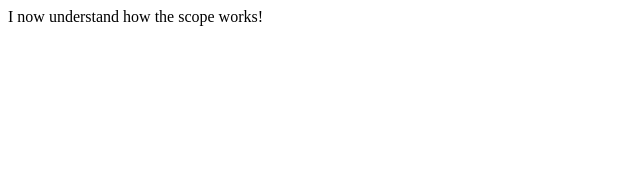
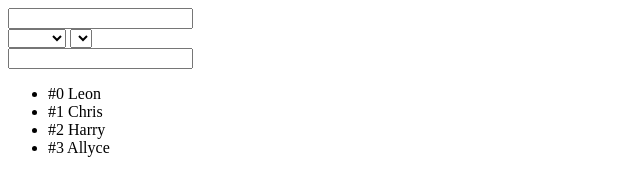
Before and after one commit to gpavey/angular_scope, a plain HTML site: page index.html in a window 1280 px wide. Shown: the whole page, without its empty margins (0-640 px from the left). Drawn offline with Linux system fonts and the light colour scheme.

Commit message:
added filtering

```diff
--- a/app/controller/main_controller.js
+++ b/app/controller/main_controller.js
@@ -1,3 +1,45 @@
 app.controller("MainController", function($scope){
-    $scope.understand = "I now understand how the scope works!"
-})
+  $scope.selectedPerson = 0;
+  $scope.selectedGenre = null;
+  $scope.people = [
+    {
+      id: 0,
+      name: 'Leon',
+      music: [
+        'Rock',
+        'Metal',
+        'Dubstep',
+        'Electro'
+      ]
+    },
+    {
+      id: 1,
+      name: 'Chris',
+      music: [
+        'Indie',
+        'Drumstep',
+        'Dubstep',
+        'Electro'
+      ]
+    },
+    {
+      id: 2,
+      name: 'Harry',
+      music: [
+        'Rock',
+        'Metal',
+        'Thrash Metal',
+        'Heavy Metal'
+      ]
+    },
+    {
+      id: 3,
+      name: 'Allyce',
+      music: [
+        'Pop',
+        'RnB',
+        'Hip Hop'
+      ]
+    }
+  ];
+});
--- a/index.html
+++ b/index.html
@@ -7,8 +7,25 @@
 
   </head>
   <body>
-    <div id='content' ng-app='myApp' ng-controller='MainController'>
-      {{understand}}
+    <div class='content' ng-app='myApp' ng-controller='MainController'>
+      <!-- binding -->
+      <div>
+      <input type='text' ng-model='inputValue' />
+        {{inputValue}}
+      </div>
+      <div>
+        <select ng-model='selectedPerson' ng-options='opt.name for opt in people'></select>
+        <select ng-model='selectedGenre'>
+          <option ng-repeat='label in people[selectedPerson.id].music'>{{label}}</option>
+        </select>
+      </div>
+      <!-- filtering data -->
+      <div>
+        <input type='text' ng-model='searchText' />
+        <ul>
+            <li ng-repeat='person in people | filter:searchText'>#{{person.id}} {{person.name}}</li>
+        </ul>
+      </div>
     </div>
   </body>
 </html>
```
